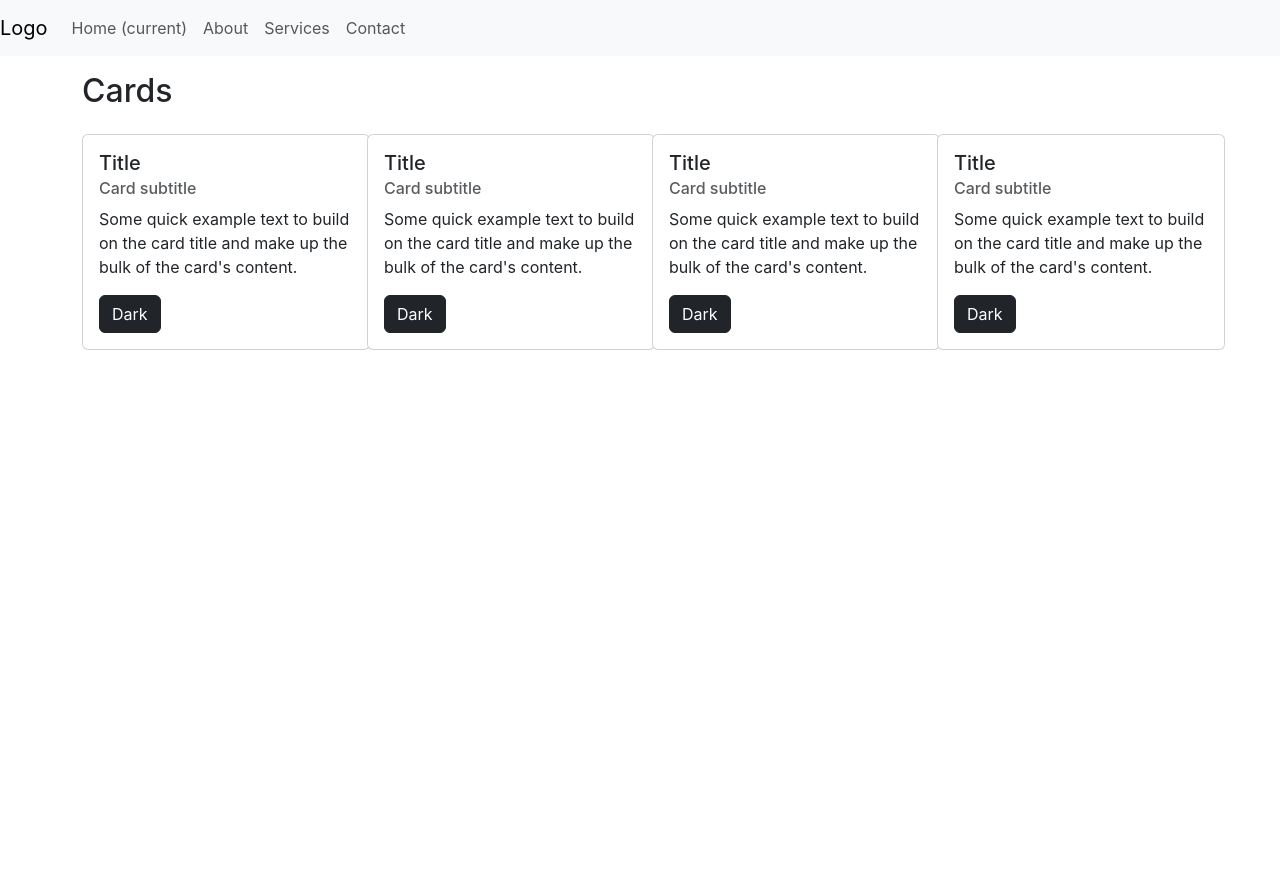
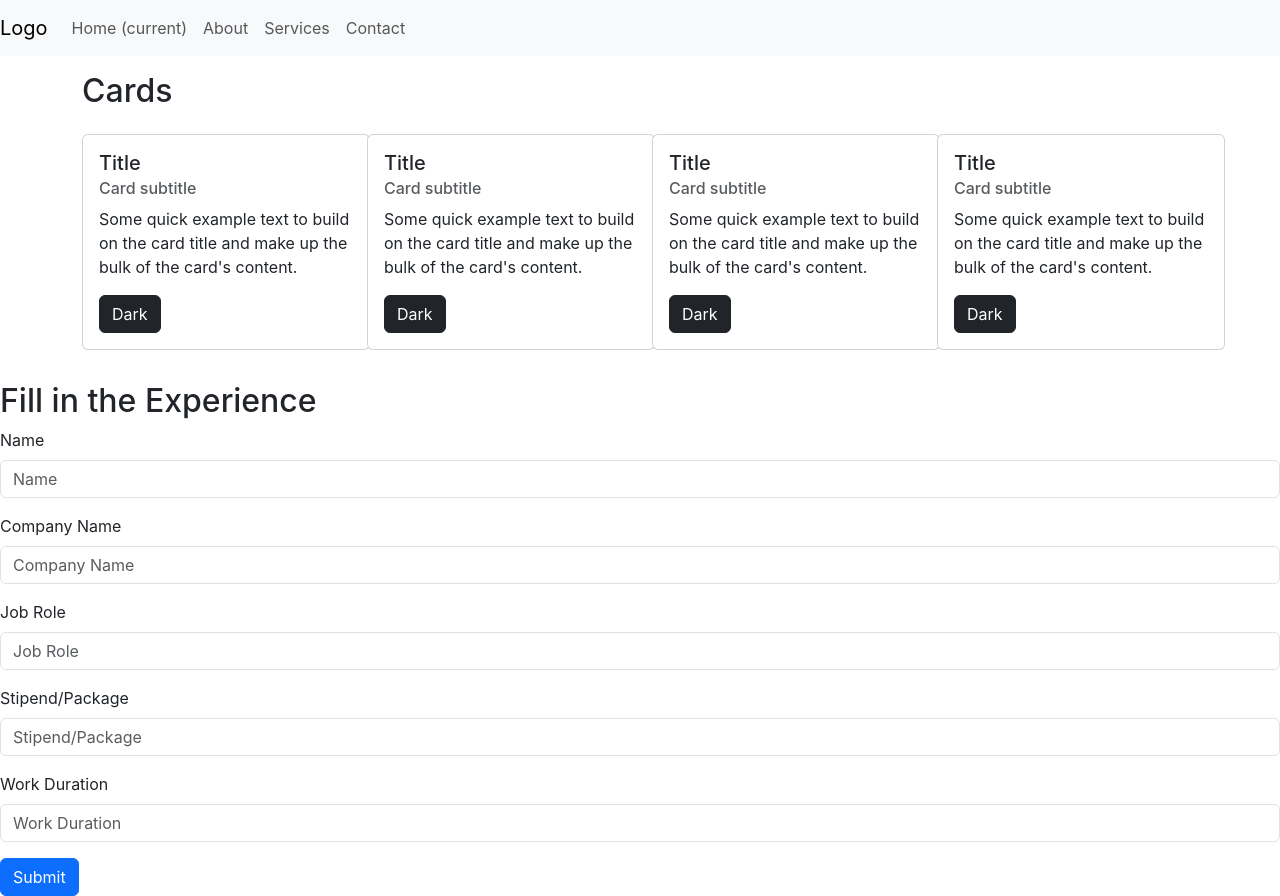
Before and after one commit to Shru2808/React_Blogging_Website, a React (Create React App) app: page / in a window 1280 px wide. Before the commit the page ends 800 px from the top, so only its background shows below. Built offline with nearby package versions, Linux system fonts and the light colour scheme.

Commit message:
Added form.js

```diff
--- a/src/App.js
+++ b/src/App.js
@@ -1,15 +1,15 @@
 // import logo from './logo.svg';
-import './App.css';
-import Navbar from './components/Navbar';
-import Card from './components/Card';
+import "./App.css";
+import Navbar from "./components/Navbar";
+import Card from "./components/Card";
+import Form from "./components/Form";
 
 function App() {
   return (
-    <div >
-     <Navbar/>
-     <Card/>
-
-
+    <div>
+      <Navbar />
+      <Card />
+      <Form />
     </div>
   );
 }
--- /dev/null
+++ b/src/components/Form.js
@@ -0,0 +1,113 @@
+import React, { useState } from "react";
+
+const Form = () => {
+  const [formData, setFormData] = useState({
+    name: "",
+    email: "",
+  });
+
+  const handleChange = (e) => {
+    setFormData({
+      ...formData,
+      [e.target.name]: e.target.value,
+    });
+  };
+
+  const handleSubmit = (e) => {
+    e.preventDefault();
+
+    // Display the form data
+    console.log(formData);
+
+    // You can perform additional actions here, such as sending the data to a server
+
+    // Reset the form
+    setFormData({
+      name: "",
+      email: "",
+    });
+  };
+
+  return (
+    <>
+      <h2> Fill in the Experience </h2>
+      <form onSubmit={handleSubmit}>
+        <div className="mb-3">
+          <label htmlFor="name" className="form-label">
+            Name
+          </label>
+          <input
+            type="text"
+            className="form-control"
+            id="name"
+            name="name"
+            placeholder="Name"
+            value={formData.name}
+            onChange={handleChange}
+          />
+        </div>
+        <div className="mb-3">
+          <label htmlFor="Companyname" className="form-label">
+            Company Name
+          </label>
+          <input
+            type="name"
+            className="form-control"
+            id="companyname"
+            name="Companyname"
+            placeholder="Company Name"
+            value={formData.Companyname}
+            onChange={handleChange}
+          />
+        </div>
+        <div className="mb-3">
+          <label htmlFor="JobRole" className="form-label">
+            Job Role
+          </label>
+          <input
+            type="name"
+            className="form-control"
+            id="JobRole"
+            name="JobRole"
+            placeholder="Job Role"
+            value={formData.JobRole}
+            onChange={handleChange}
+          />
+        </div>
+        <div className="mb-3">
+          <label htmlFor="Package" className="form-label">
+            Stipend/Package
+          </label>
+          <input
+            type="text"
+            className="form-control"
+            id="Package"
+            name="Package"
+            placeholder="Stipend/Package"
+            value={formData.Package}
+            onChange={handleChange}
+          />
+        </div>
+        <div className="mb-3">
+          <label htmlFor="Duration" className="form-label">
+            Work Duration
+          </label>
+          <input
+            type="text"
+            className="form-control"
+            id="Duration"
+            name="Duration"
+            placeholder="Work Duration"
+            value={formData.Duration}
+            onChange={handleChange}
+          />
+        </div>
+        <button type="submit" className="btn btn-primary">
+          Submit
+        </button>
+      </form>
+    </>
+  );
+};
+
+export default Form;
```
